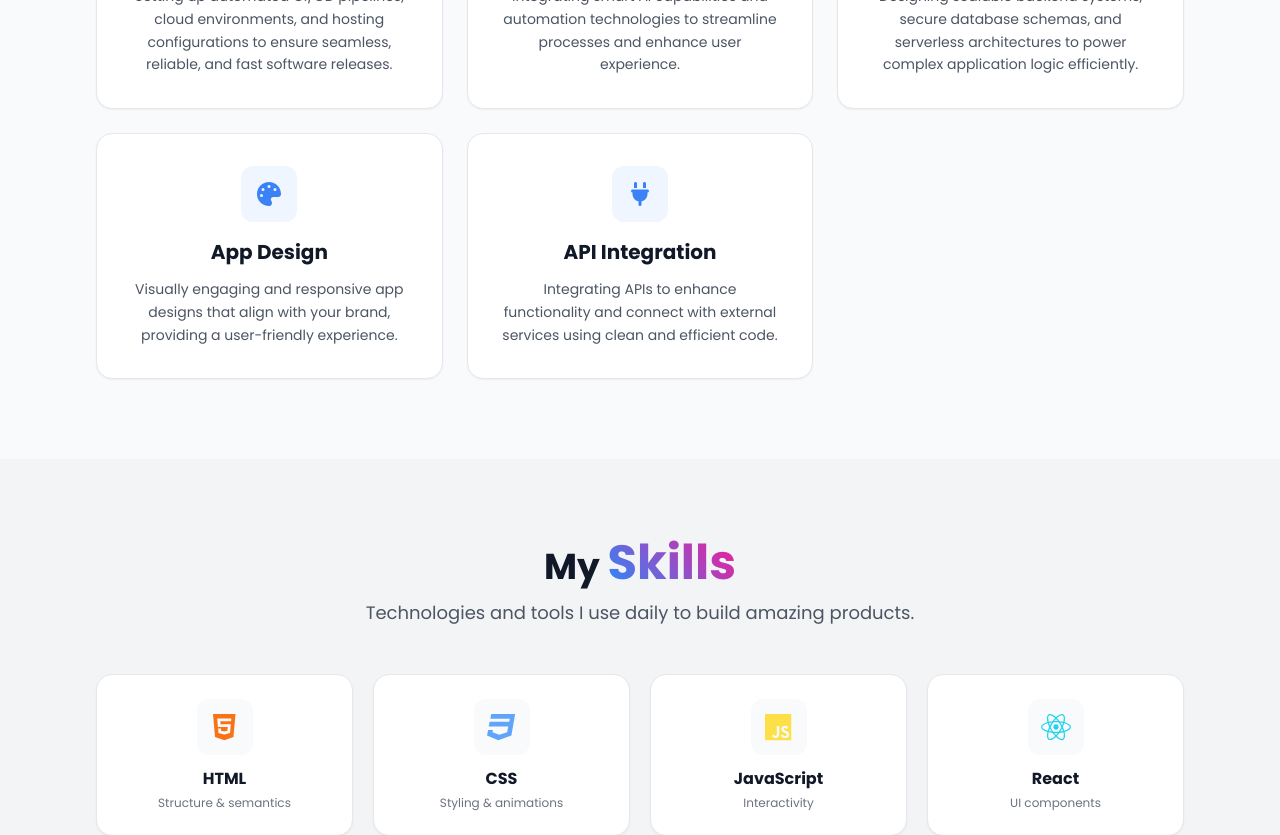
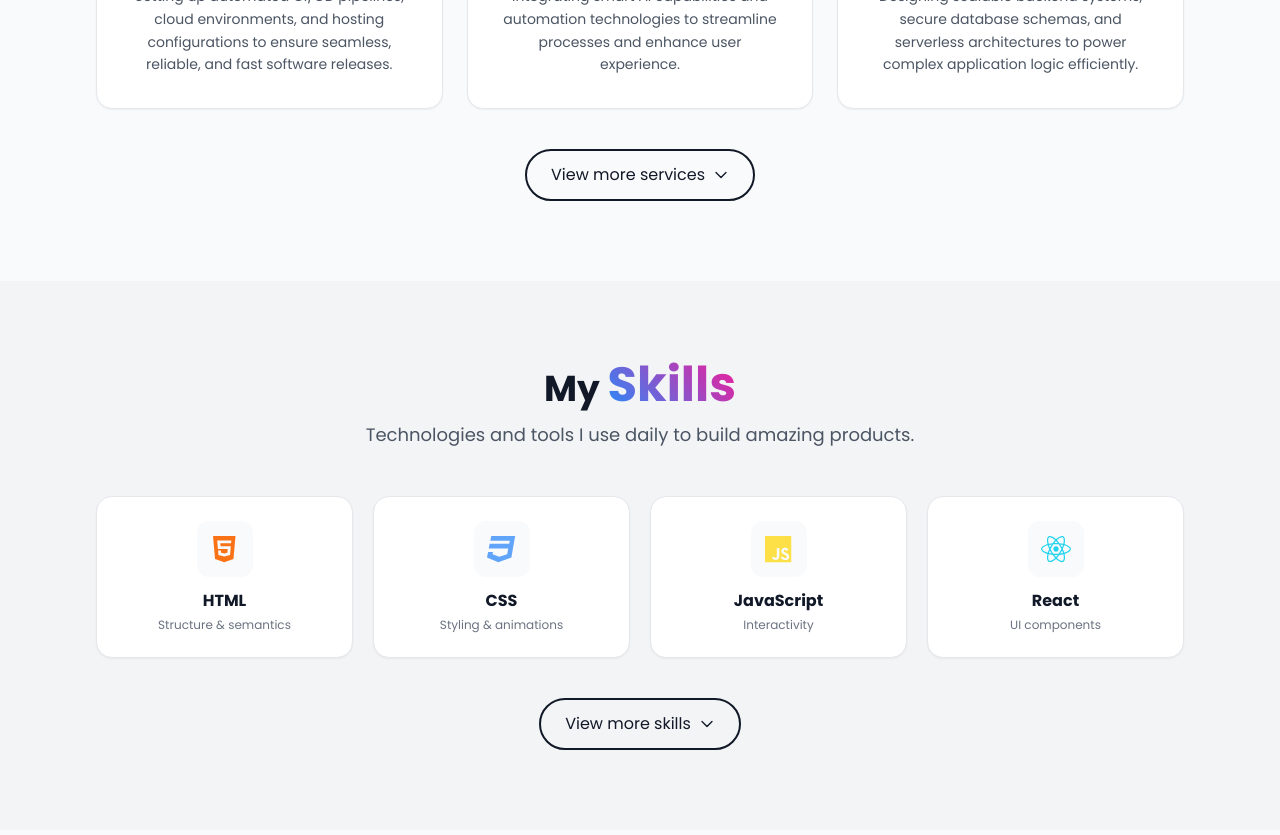
Before and after one commit to hirdo/portfolio-web, a Next.js app: page / in a window 1280 px wide. Shown: the part 1700-2535 px from the top of the page. Built offline with nearby package versions, Linux system fonts and the light colour scheme.

Commit message:
Fix send message & add view more buttons

```diff
--- a/src/app/components/Services.jsx
+++ b/src/app/components/Services.jsx
@@ -1,3 +1,6 @@
+"use client"
+
+import { useState } from "react";
 import { FontAwesomeIcon } from "@fortawesome/react-fontawesome";
 import {
   faPalette,
@@ -9,27 +12,10 @@ import {
   faServer,
   faCloudArrowUp
 } from "@fortawesome/free-solid-svg-icons";
-import { faBlogger } from "@fortawesome/free-brands-svg-icons";
 import ScrollReveal from "./ScrollReveal";
 import GradientText from "./GradientText";
 
-const Services = () => {
-  return (
-    <section id="services" className="py-16 lg:py-20 bg-gray-50 dark:bg-gray-800/30">
-      <div className="max-w-6xl mx-auto px-4 lg:px-8">
-        <ScrollReveal>
-          <div className="text-center mb-12">
-            <h2 className="text-3xl sm:text-4xl font-bold text-gray-900 dark:text-white mb-3">
-              My <GradientText className="text-4xl sm:text-5xl font-bold">Services</GradientText>
-            </h2>
-            <p className="text-gray-600 dark:text-gray-300 max-w-xl mx-auto">
-              Professional solutions tailored to your business needs.
-            </p>
-          </div>
-        </ScrollReveal>
-
-        <div className="grid grid-cols-1 md:grid-cols-2 lg:grid-cols-3 gap-6">
-          {[
+const servicesData = [
   {
     icon: faLaptopCode,
     title: "Web Development",
@@ -78,8 +64,49 @@ const Services = () => {
     description:
       "Integrating APIs to enhance functionality and connect with external services using clean and efficient code.",
   },
-          ].map((service, index) => (
-            <ScrollReveal key={index} delay={index * 80}>
+];
+
+const INITIAL_COUNT = 6;
+
+const Services = () => {
+  const [expanded, setExpanded] = useState(false);
+
+  return (
+    <section id="services" className="py-16 lg:py-20 bg-gray-50 dark:bg-gray-800/30">
+      <div className="max-w-6xl mx-auto px-4 lg:px-8">
+        <ScrollReveal>
+          <div className="text-center mb-12">
+            <h2 className="text-3xl sm:text-4xl font-bold text-gray-900 dark:text-white mb-3">
+              My <GradientText className="text-4xl sm:text-5xl font-bold">Services</GradientText>
+            </h2>
+            <p className="text-gray-600 dark:text-gray-300 max-w-xl mx-auto">
+              Professional solutions tailored to your business needs.
+            </p>
+          </div>
+        </ScrollReveal>
+
+        <div className="grid grid-cols-1 md:grid-cols-2 lg:grid-cols-3 gap-6">
+          {servicesData.slice(0, INITIAL_COUNT).map((service, index) => (
+            <ScrollReveal key={service.title} delay={index * 80}>
+              <div className="group bg-white dark:bg-gray-800 rounded-2xl border border-gray-200 dark:border-gray-700 p-8 text-center shadow-sm hover:shadow-xl hover:-translate-y-1 transition-all duration-300 h-full flex flex-col">
+                <div className="w-14 h-14 mx-auto flex items-center justify-center rounded-xl bg-blue-50 dark:bg-blue-900/20 mb-4 group-hover:scale-110 transition-transform duration-300">
+                  <FontAwesomeIcon
+                    icon={service.icon}
+                    className="text-blue-500 dark:text-blue-400 text-2xl"
+                    aria-label={`${service.title} Icon`}
+                  />
+                </div>
+                <h5 className="text-xl font-bold text-gray-900 dark:text-white mb-3">
+                  {service.title}
+                </h5>
+                <p className="text-gray-600 dark:text-gray-400 text-sm leading-relaxed">
+                  {service.description}
+                </p>
+              </div>
+            </ScrollReveal>
+          ))}
+          {expanded && servicesData.slice(INITIAL_COUNT).map((service, index) => (
+            <ScrollReveal key={`expanded-${service.title}`} delay={index * 80}>
               <div className="group bg-white dark:bg-gray-800 rounded-2xl border border-gray-200 dark:border-gray-700 p-8 text-center shadow-sm hover:shadow-xl hover:-translate-y-1 transition-all duration-300 h-full flex flex-col">
                 <div className="w-14 h-14 mx-auto flex items-center justify-center rounded-xl bg-blue-50 dark:bg-blue-900/20 mb-4 group-hover:scale-110 transition-transform duration-300">
                   <FontAwesomeIcon
@@ -98,6 +125,27 @@ const Services = () => {
             </ScrollReveal>
           ))}
         </div>
+
+        {servicesData.length > INITIAL_COUNT && (
+          <div className="flex justify-center mt-10">
+            <button
+              onClick={() => setExpanded(!expanded)}
+              className="inline-flex items-center gap-2 px-6 py-3 border-2 border-gray-900 dark:border-white text-gray-900 dark:text-white rounded-full font-medium hover:bg-gray-900 hover:text-white dark:hover:bg-white dark:hover:text-gray-900 transition-all duration-300"
+            >
+              {expanded ? "Show less" : "View more services"}
+              <svg
+                xmlns="http://www.w3.org/2000/svg"
+                fill="none"
+                viewBox="0 0 24 24"
+                strokeWidth={2}
+                stroke="currentColor"
+                className={`w-4 h-4 transition-transform duration-300 ${expanded ? "rotate-180" : ""}`}
+              >
+                <path strokeLinecap="round" strokeLinejoin="round" d="M19.5 8.25l-7.5 7.5-7.5-7.5" />
+              </svg>
+            </button>
+          </div>
+        )}
       </div>
     </section>
   );
--- a/src/app/components/Skill.jsx
+++ b/src/app/components/Skill.jsx
@@ -1,5 +1,6 @@
 "use client"
 
+import { useState } from "react";
 import { FontAwesomeIcon } from "@fortawesome/react-fontawesome";
 import {
     faHtml5,
@@ -25,7 +26,11 @@ const data = [
     { title: "Python", icon: faPython, col: "text-blue-400", desc: "Scripting & data" },
 ];
 
+const INITIAL_COUNT = 4;
+
 export default function Skills() {
+    const [expanded, setExpanded] = useState(false);
+
     return (
         <section id="skills" className="py-16 lg:py-20 bg-gray-100 dark:bg-gray-900">
             <div className="max-w-6xl mx-auto px-4 lg:px-8">
@@ -41,8 +46,22 @@ export default function Skills() {
                 </ScrollReveal>
 
                 <div className="grid grid-cols-2 sm:grid-cols-3 md:grid-cols-4 gap-5">
-                    {data.map((item, index) => (
-                        <ScrollReveal key={index} delay={index * 60}>
+                    {data.slice(0, INITIAL_COUNT).map((item, index) => (
+                        <ScrollReveal key={item.title} delay={index * 60}>
+                            <div className="group flex flex-col items-center bg-white dark:bg-gray-800 rounded-2xl border border-gray-200 dark:border-gray-700 p-6 shadow-sm hover:shadow-xl hover:-translate-y-1 transition-all duration-300">
+                                <div className="w-14 h-14 flex items-center justify-center rounded-xl bg-gray-50 dark:bg-gray-700/50 mb-3 group-hover:scale-110 transition-transform duration-300">
+                                    <FontAwesomeIcon
+                                        icon={item.icon}
+                                        className={`text-3xl ${item.col}`}
+                                    />
+                                </div>
+                                <h2 className="font-bold text-gray-900 dark:text-white text-sm sm:text-base mb-1">{item.title}</h2>
+                                <p className="text-gray-500 dark:text-gray-500 text-xs">{item.desc}</p>
+                            </div>
+                        </ScrollReveal>
+                    ))}
+                    {expanded && data.slice(INITIAL_COUNT).map((item, index) => (
+                        <ScrollReveal key={`expanded-${item.title}`} delay={index * 60}>
                             <div className="group flex flex-col items-center bg-white dark:bg-gray-800 rounded-2xl border border-gray-200 dark:border-gray-700 p-6 shadow-sm hover:shadow-xl hover:-translate-y-1 transition-all duration-300">
                                 <div className="w-14 h-14 flex items-center justify-center rounded-xl bg-gray-50 dark:bg-gray-700/50 mb-3 group-hover:scale-110 transition-transform duration-300">
                                     <FontAwesomeIcon
@@ -56,6 +75,27 @@ export default function Skills() {
                         </ScrollReveal>
                     ))}
                 </div>
+
+                {data.length > INITIAL_COUNT && (
+                    <div className="flex justify-center mt-10">
+                        <button
+                            onClick={() => setExpanded(!expanded)}
+                            className="inline-flex items-center gap-2 px-6 py-3 border-2 border-gray-900 dark:border-white text-gray-900 dark:text-white rounded-full font-medium hover:bg-gray-900 hover:text-white dark:hover:bg-white dark:hover:text-gray-900 transition-all duration-300"
+                        >
+                            {expanded ? "Show less" : "View more skills"}
+                            <svg
+                                xmlns="http://www.w3.org/2000/svg"
+                                fill="none"
+                                viewBox="0 0 24 24"
+                                strokeWidth={2}
+                                stroke="currentColor"
+                                className={`w-4 h-4 transition-transform duration-300 ${expanded ? "rotate-180" : ""}`}
+                            >
+                                <path strokeLinecap="round" strokeLinejoin="round" d="M19.5 8.25l-7.5 7.5-7.5-7.5" />
+                            </svg>
+                        </button>
+                    </div>
+                )}
             </div>
         </section>
     );
--- /dev/null
+++ b/src/app/error.js
@@ -0,0 +1,24 @@
+"use client";
+
+import { useEffect } from "react";
+
+export default function Error({ error, reset }) {
+  useEffect(() => {
+    // eslint-disable-next-line no-console
+    console.error(error);
+  }, [error]);
+
+  return (
+    <div className="flex flex-col items-center justify-center min-h-[60vh] px-4 text-center">
+      <h2 className="text-2xl font-bold text-gray-900 dark:text-white mb-4">
+        Something went wrong
+      </h2>
+      <button
+        onClick={() => reset()}
+        className="px-6 py-3 rounded-full bg-blue-600 text-white font-semibold hover:bg-blue-700 transition-colors"
+      >
+        Try again
+      </button>
+    </div>
+  );
+}
--- a/src/app/layout.js
+++ b/src/app/layout.js
@@ -19,7 +19,7 @@ export const metadata = {
 
 export default function RootLayout({ children }) {
   return (
-    <html lang="en">
+    <html lang="en" suppressHydrationWarning>
       {/* Use the poppins constant here */}
       <body className={poppins.className}>
         <ThemeProvider
--- /dev/null
+++ b/src/app/loading.js
@@ -0,0 +1,7 @@
+export default function Loading() {
+  return (
+    <div className="flex items-center justify-center min-h-[60vh]">
+      <div className="w-10 h-10 border-4 border-blue-200 border-t-blue-600 rounded-full animate-spin" />
+    </div>
+  );
+}
```
Also changed, not shown: src/app/api/contact/route.js (+27 -45 lines), src/app/components/ContactForm.jsx (+6 -2 lines). Lines whose indentation alone changed are shown as unchanged.
